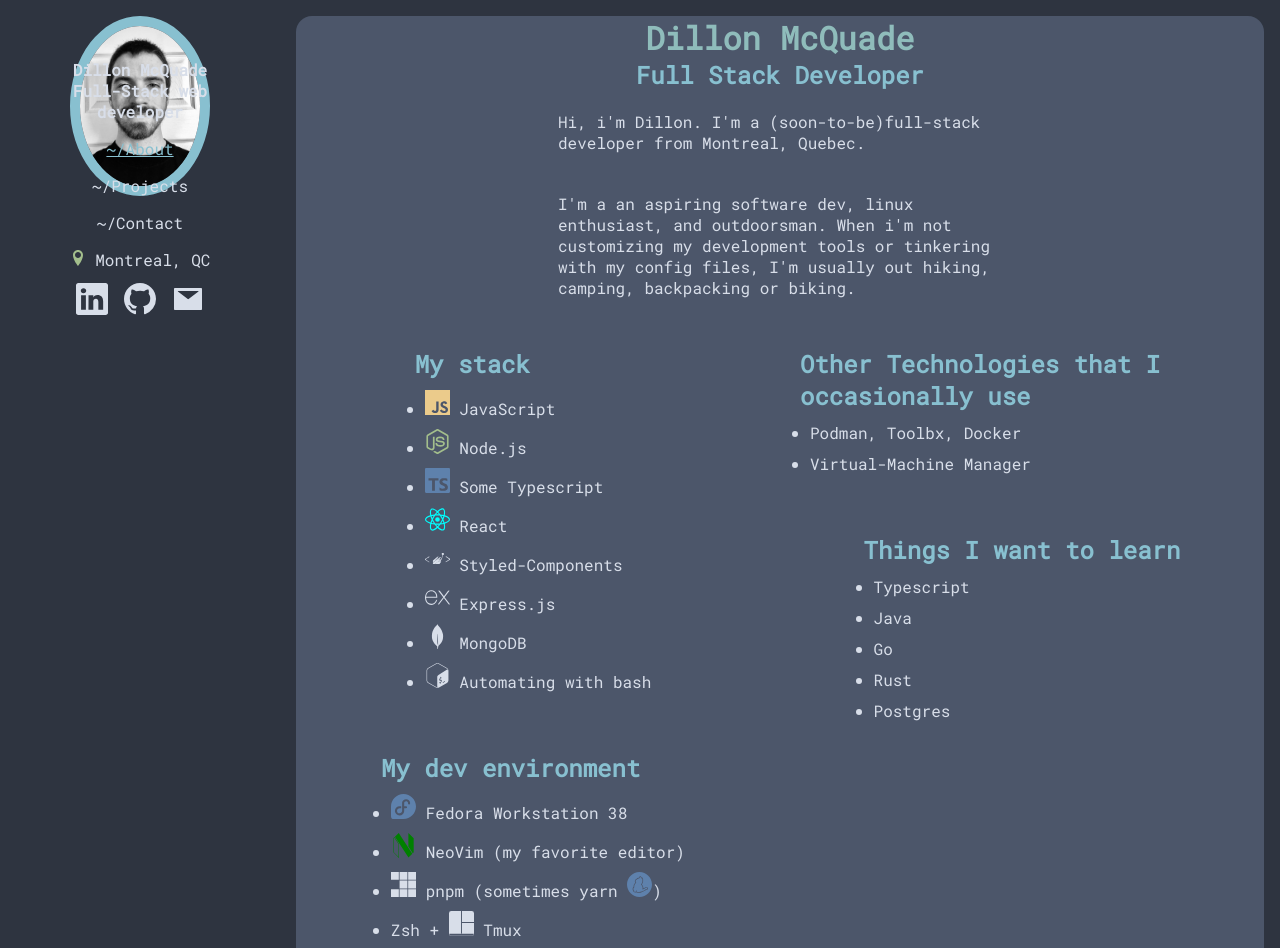
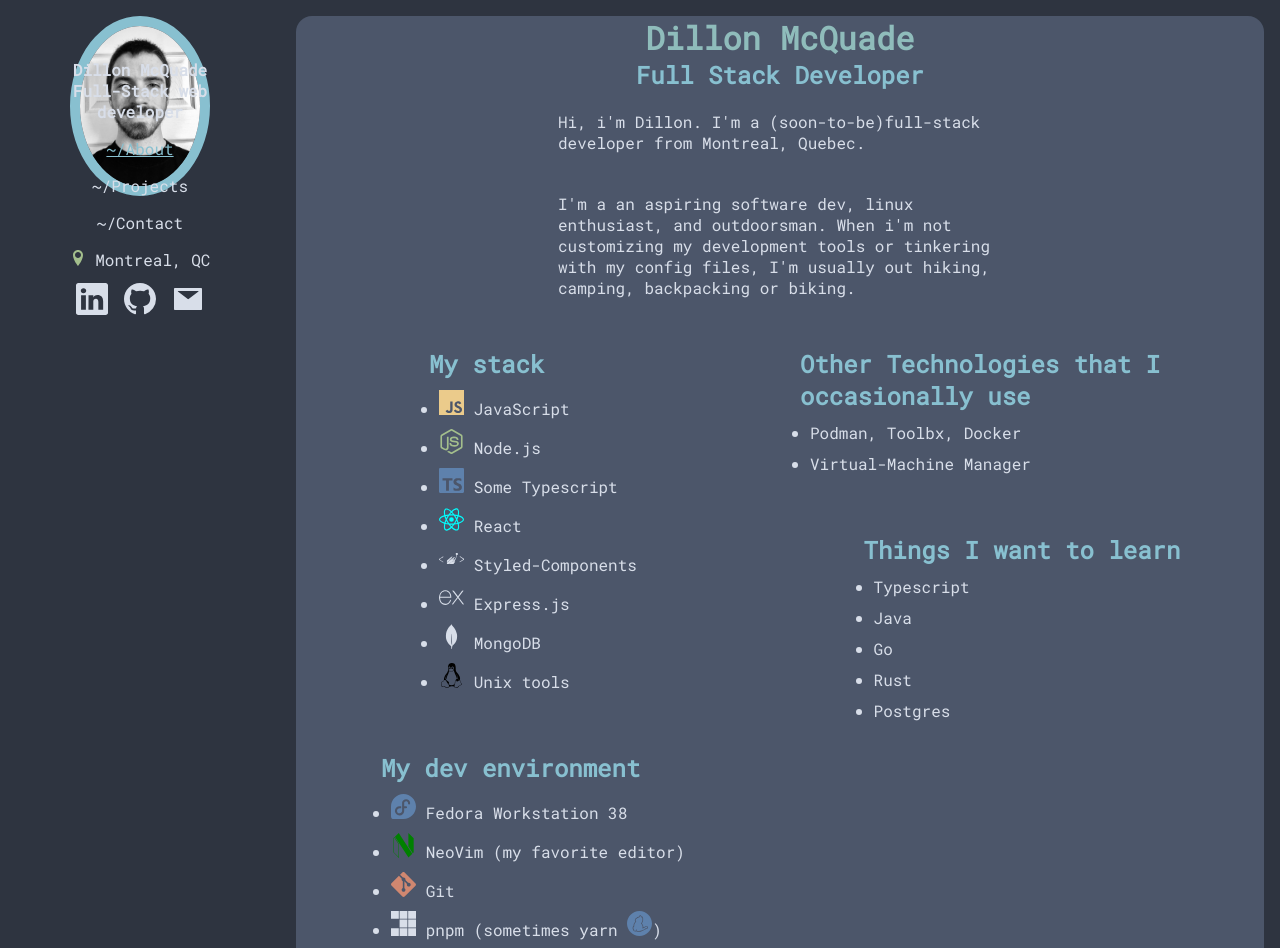
Before and after one commit to dillonkmcquade/dmcquade, a React (Create React App) app: page / in a window 1280 px wide. Shown: the top 948 px of the page. Built offline with nearby package versions, Linux system fonts and the light colour scheme.

Commit message:
added git and linux icons

```diff
--- a/src/components/Home.jsx
+++ b/src/components/Home.jsx
@@ -4,9 +4,11 @@
   SiExpress,
   SiFedora,
   SiFirefox,
+  SiGit,
   SiGnubash,
   SiGooglechrome,
   SiJavascript,
+  SiLinux,
   SiMongodb,
   SiNeovim,
   SiNodedotjs,
@@ -65,7 +67,7 @@
                   <SiMongodb /> MongoDB
                 </ListItem>
                 <ListItem>
-                  <SiGnubash /> Automating with bash
+                  <SiLinux color="black" /> Unix tools
                 </ListItem>
               </ul>
             </Section>
@@ -73,10 +75,13 @@
               <SubTitle>My dev environment</SubTitle>
               <ul>
                 <ListItem>
-                  <SiFedora color="var(--nord10)" /> Fedora Workstation 38
+                  <SiFedora color="var(--nord10)" /> Fedora Workstation 38{" "}
                 </ListItem>
                 <ListItem>
                   <SiNeovim color="green" /> NeoVim (my favorite editor)
+                </ListItem>
+                <ListItem>
+                  <SiGit color="var(--nord12)" /> Git
                 </ListItem>
                 <ListItem>
                   <SiPnpm /> pnpm (sometimes yarn{" "}
```
